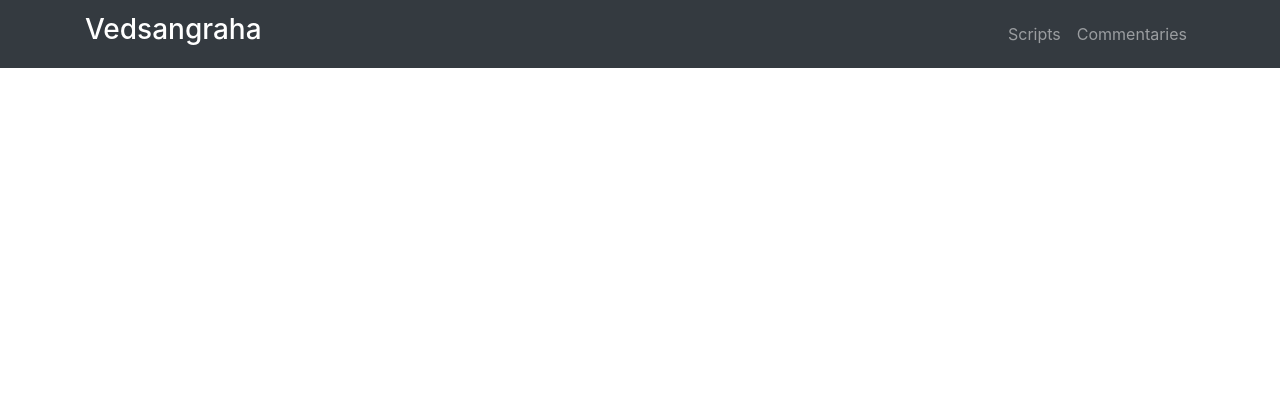
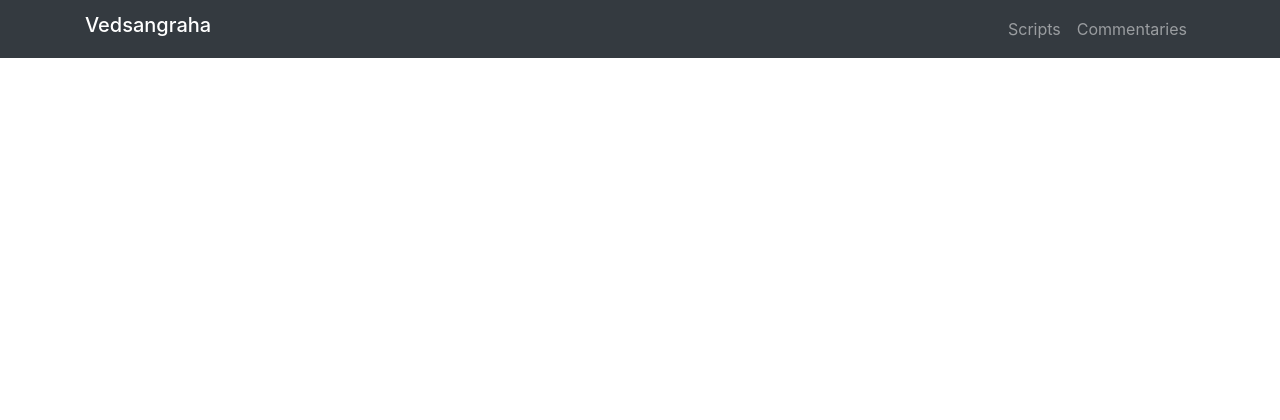
Before and after one commit to pratik006/ved, a PHP site: page / in a window 1280 px wide. Shown: the top 420 px of the page. Run offline with PHP 8.4, Linux system fonts and the light colour scheme; some libraries are stand-ins or nearby versions.

Commit message:
fixed css

```diff
--- a/ui/public/css/styles.css
+++ b/ui/public/css/styles.css
@@ -23,10 +23,6 @@
     height: 6vh;
 }
 
-.navbar-brand {
-    font-size: 25px;
-}
-
 .v-chapter-summary {
     font-size: 24px;
     box-shadow: 2px 2px;
--- a/ui/public/index.html
+++ b/ui/public/index.html
@@ -22,7 +22,7 @@
     <!-- Navigation -->
     <nav class="navbar navbar-expand-lg navbar-dark bg-dark static-top">
       <div class="container">
-        <a class="navbar-brand" href="#"><h3>Vedsangraha</h3></a>
+        <a class="navbar-brand" href="#"><h5>Vedsangraha</h5></a>
 
         <button class="navbar-toggler" type="button" data-toggle="collapse" data-target="#navbarResponsive" aria-controls="navbarResponsive" aria-expanded="false" aria-label="Toggle navigation">
           <span class="navbar-toggler-icon"></span>
```
Also changed, not shown: ui/public/js/app.js.
